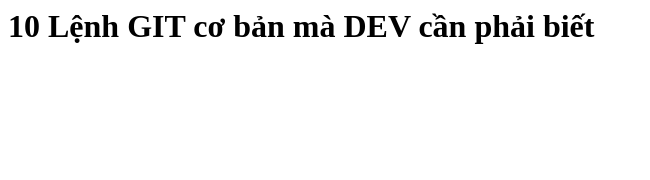
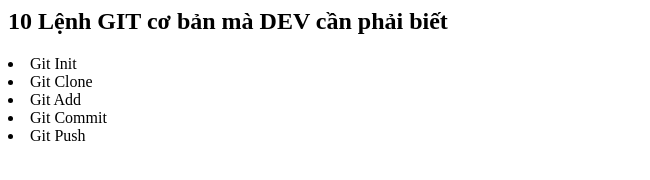
Before and after one commit to TUANTA256/Test_git, a plain HTML site: page index.html in a window 1280 px wide. Shown: the whole page, without its empty margins (0-650 px from the left). Drawn offline with Linux system fonts and the light colour scheme.

Commit message:
Change a file index.html

```diff
--- a/index.html
+++ b/index.html
@@ -6,6 +6,11 @@
     <title>TAT</title>
 </head>
 <body>
-    <h1>10 Lệnh GIT cơ bản mà DEV cần phải biết</h1>
+    <h2>10 Lệnh GIT cơ bản mà DEV cần phải biết</h2>
+    <li>Git Init</li>
+    <li>Git Clone</li>
+    <li>Git Add</li>
+    <li>Git Commit</li>
+    <li>Git Push</li>
 </body>
 </html>
```
